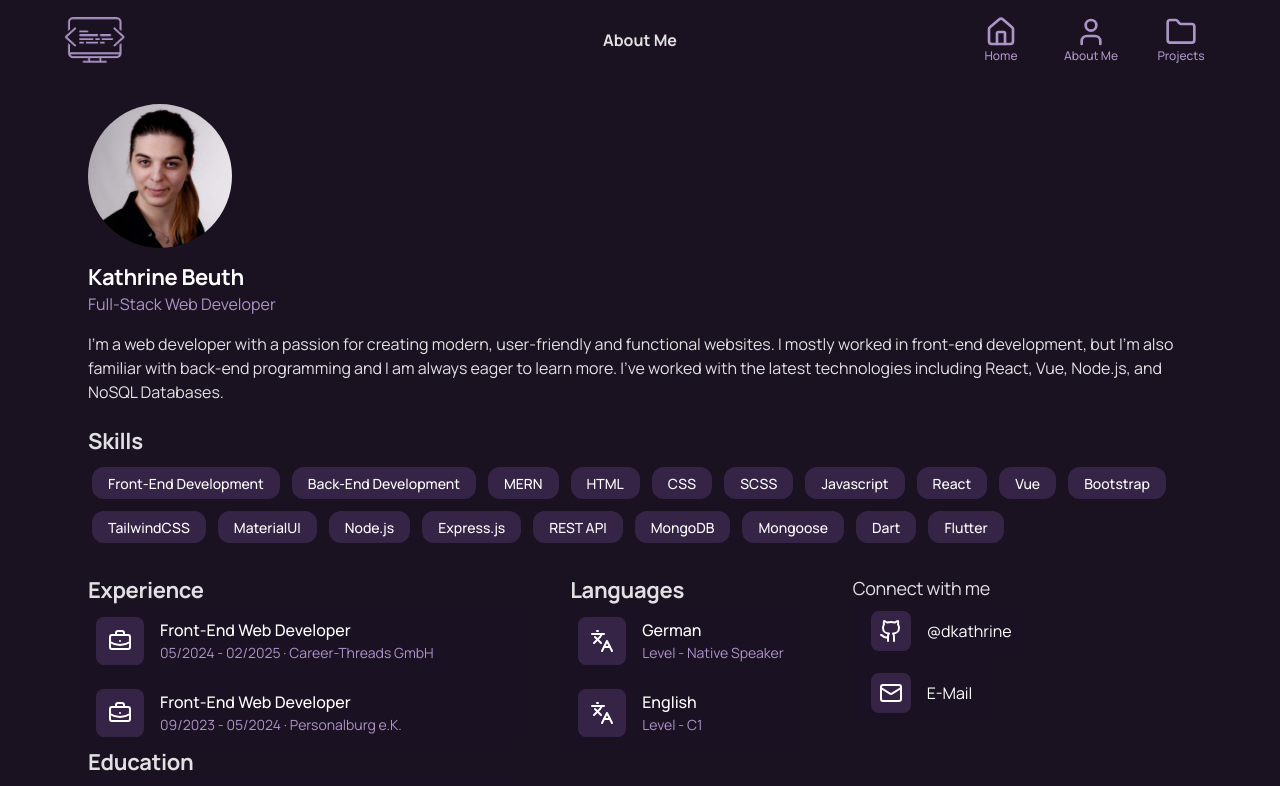
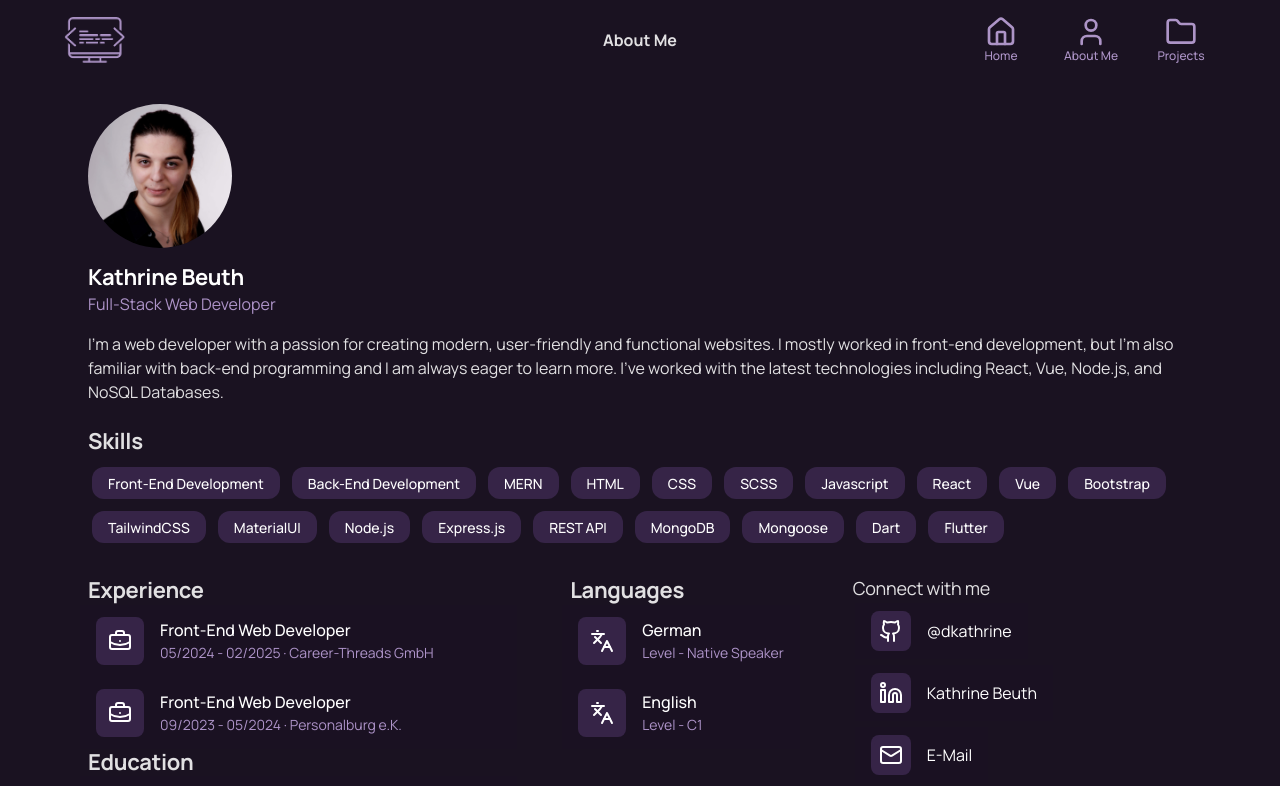
Before and after one commit to dkathrine/new-portfolio, a React (Vite) app: page /about in a window 1280 px wide. Shown: the top 786 px of the page. Built offline with nearby package versions, Linux system fonts and the light colour scheme.

Commit message:
Add LinkedIn social link to AboutMe component

```diff
--- a/src/pages/AboutMe/AboutMe.jsx
+++ b/src/pages/AboutMe/AboutMe.jsx
@@ -150,6 +150,11 @@ const AboutMe = () => {
                                     socialsLink={"https://github.com/dkathrine"}
                                 />
                                 <Socials
+                                    socialsIcon={<Linkedin />}
+                                    socialsName={"Kathrine Beuth"}
+                                    socialsLink={"https://www.linkedin.com/in/kathrine-beuth-39a8b9250/"}
+                                />
+                                <Socials
                                     socialsIcon={<Mail />}
                                     socialsName={"E-Mail"}
                                     socialsLink={"mailto:kathrinebeuth@web.de"}
```
